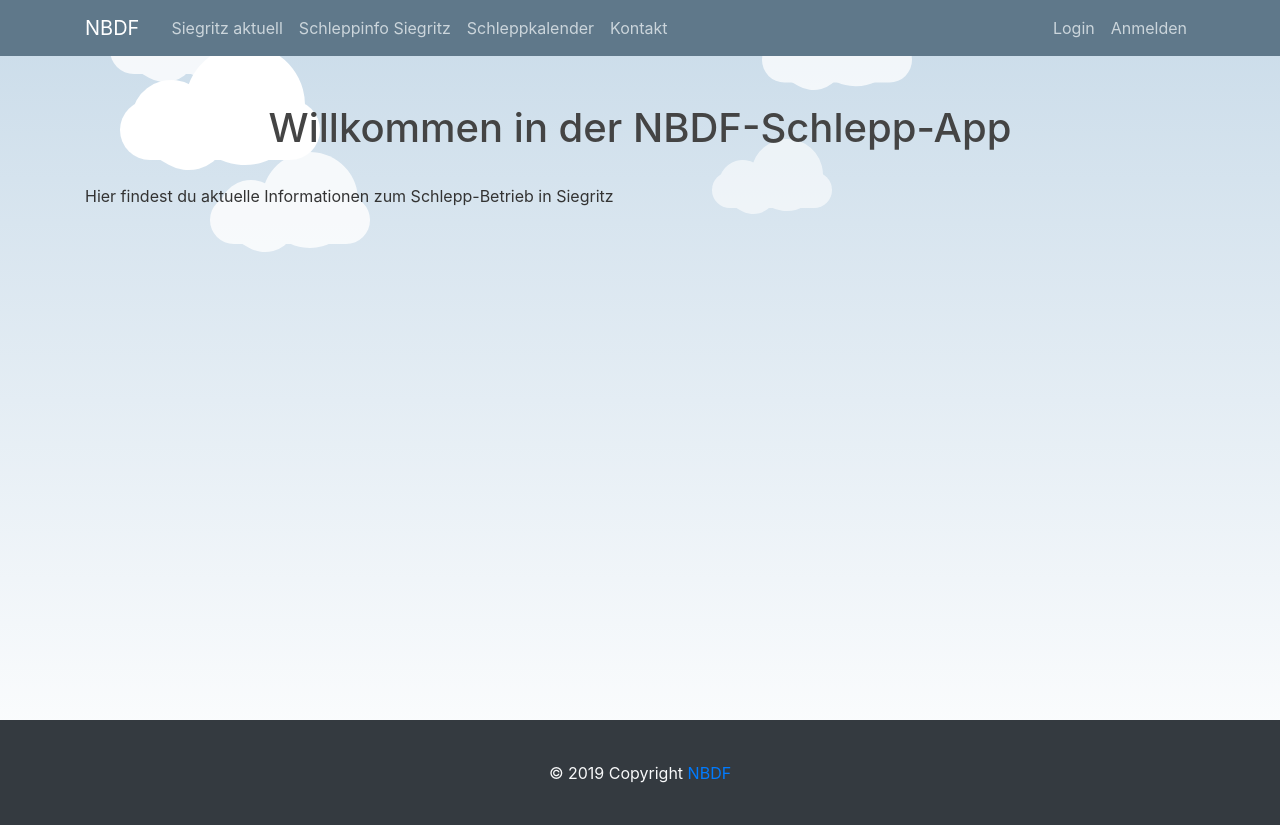
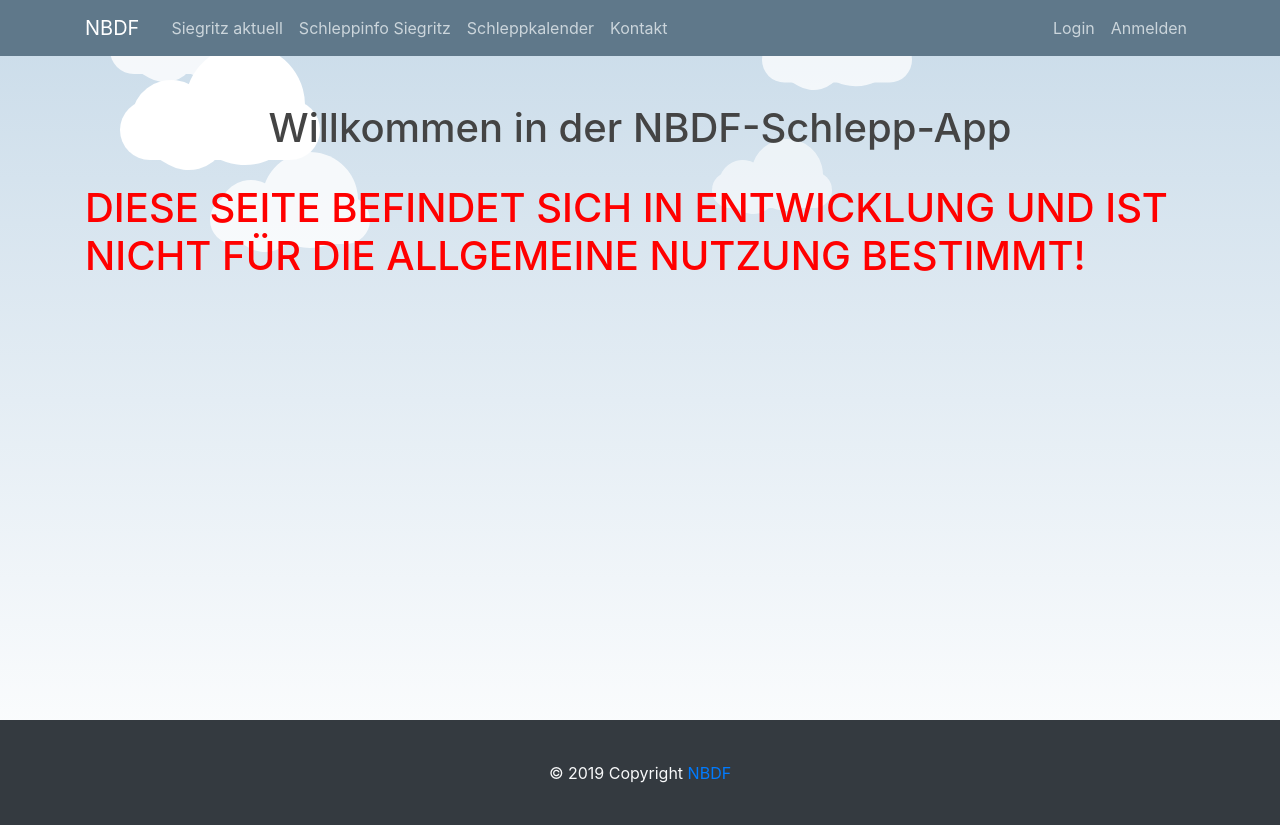
Before and after one commit to DonJanosch/flask-NBDF, a Flask app: page / in a window 1280 px wide. Run offline with Flask 2, Linux system fonts and the light colour scheme; parts of the project's set-up code (start-up, migrations or seed data) failed here and were passed over; some libraries are stand-ins or nearby versions.

Commit message:
Added warning message to signal that the Project is under development and this is a test enviroment.

```diff
--- a/website/website/templates/home.html
+++ b/website/website/templates/home.html
@@ -10,5 +10,13 @@
 
 {% block body %}
 <h1 class="text-center p-4">Willkommen in der NBDF-Schlepp-App</h1>
-<p>Hier findest du aktuelle Informationen zum Schlepp-Betrieb in Siegritz</p>
+
+<style media="screen">
+  #under_construction_notification {
+    color: red;
+  }
+</style>
+<h1 id="under_construction_notification">DIESE SEITE BEFINDET SICH IN ENTWICKLUNG UND IST NICHT FÜR DIE ALLGEMEINE NUTZUNG BESTIMMT!</h1>
+
+<!-- <p>Hier findest du aktuelle Informationen zum Schlepp-Betrieb in Siegritz</p> -->
 {% endblock body %}
```
